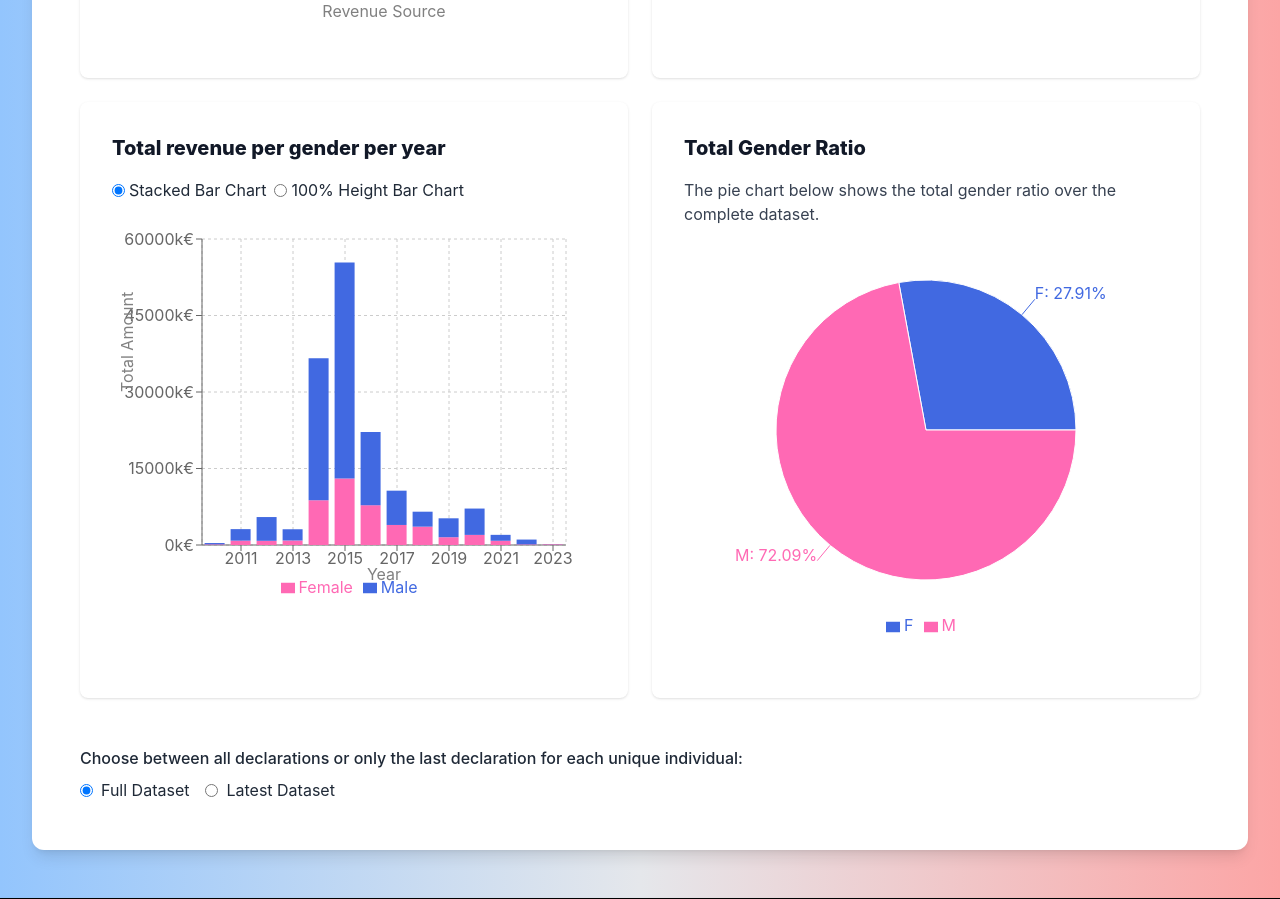
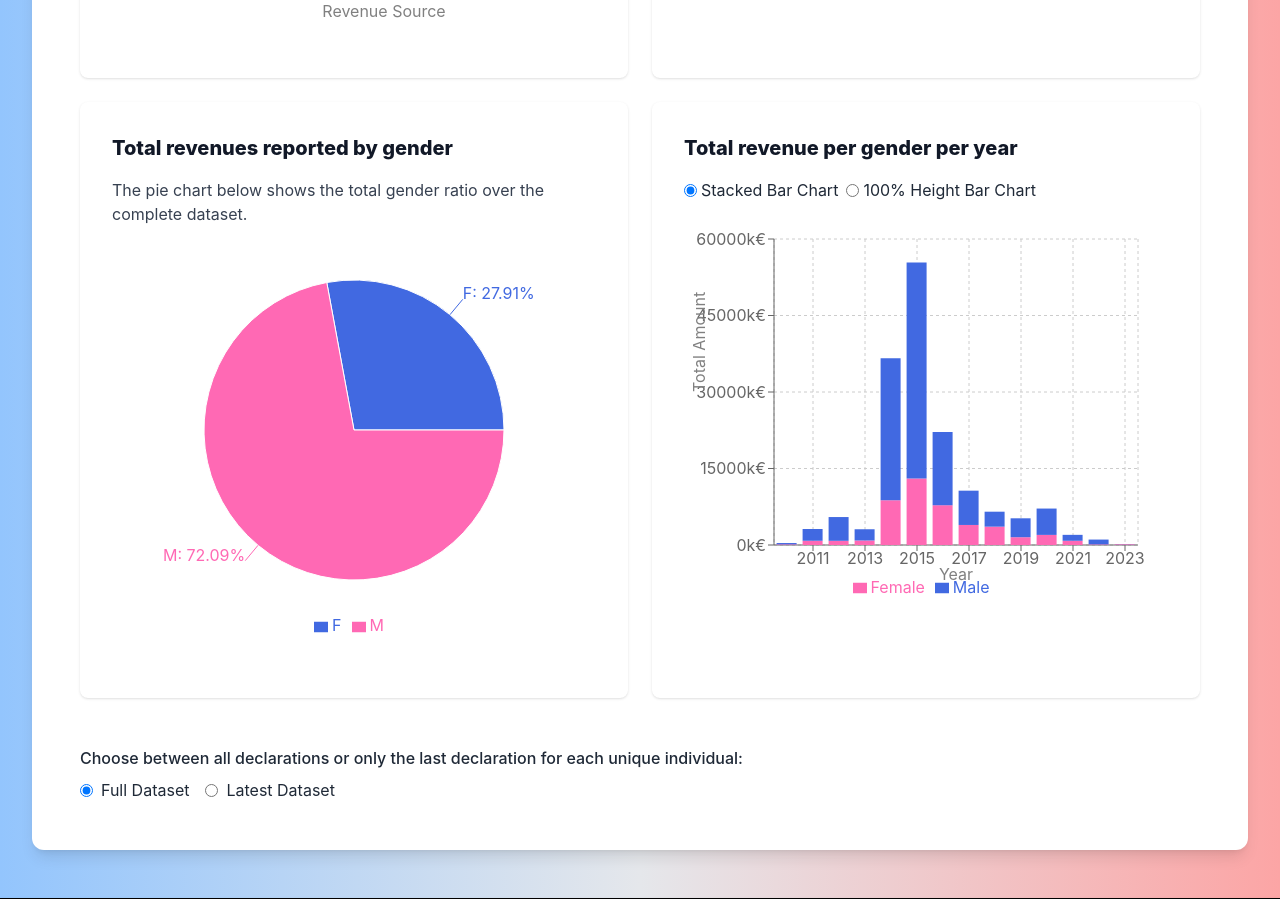
Before and after one commit to louispaulet/hatvp_reactjs_viz, a React (Create React App) app in the folder hatvp_viz/: page /#/reported_revenue in a window 1280 px wide. Shown: the part 914-1813 px from the top of the page. Built offline with nearby package versions, Linux system fonts and the light colour scheme; what timers would draw is missing.

Commit message:
update pie chart tooltip to show millions of euros for revenue and exchange position of pie chart and bar chart for gender stats in revenue dashboard

```diff
--- a/hatvp_viz/src/dashboards/reported_revenue.js
+++ b/hatvp_viz/src/dashboards/reported_revenue.js
@@ -56,8 +56,8 @@ const ReportedRevenue = () => {
         <div className="grid grid-cols-1 md:grid-cols-2 gap-6 mb-6">
           <div className=" rounded-lg shadow p-4"><RevenuePerCategory /></div>
           <div className=" rounded-lg shadow p-4"><RevenuePerCategoryPerYear /></div>
+          <div className=" rounded-lg shadow p-4"><TotalGenderRevenue /></div>
           <div className=" rounded-lg shadow p-4"><RevenuePerGenderPerYear /></div>
-          <div className=" rounded-lg shadow p-4"><TotalGenderRevenue /></div>
         </div>
 
         <div className="mb-6">
--- a/hatvp_viz/src/plots/total_gender_revenue.js
+++ b/hatvp_viz/src/plots/total_gender_revenue.js
@@ -43,13 +43,14 @@ const TotalGenderRevenue = () => {
 
   const COLORS = ['#4169e1', '#ff69b4'];
 
-  // Custom tooltip to show only absolute values
+  // Custom tooltip to show values in M€ (millions of euros)
   const CustomTooltip = ({ active, payload }) => {
     if (active && payload && payload.length) {
       const { name, value } = payload[0];
+      const valueInMillions = (value / 1e6).toFixed(2);
       return (
         <div className="bg-white p-2 shadow rounded text-sm">
-          <p>{`${name} amount: ${value}`}</p>
+          <p>{`${name} amount: ${valueInMillions} M€`}</p>
         </div>
       );
     }
@@ -61,7 +62,7 @@ const TotalGenderRevenue = () => {
 
   return (
     <section className="mb-6 p-4 bg-white">
-      <h2 className="text-xl font-extrabold text-gray-900 mb-4">Total Gender Ratio</h2>
+      <h2 className="text-xl font-extrabold text-gray-900 mb-4">Total revenues reported by gender</h2>
       <p className="text-gray-700 mb-4">The pie chart below shows the total gender ratio over the complete dataset.</p>
       <ResponsiveContainer width="100%" height={400}>
         <PieChart>
```
